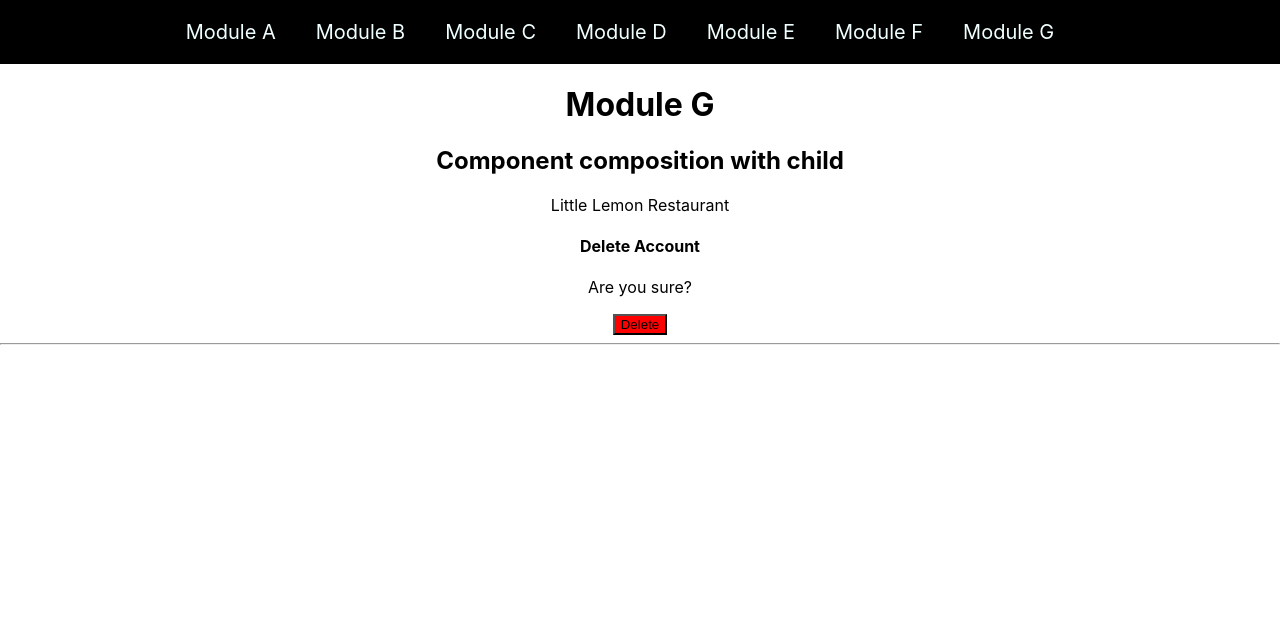
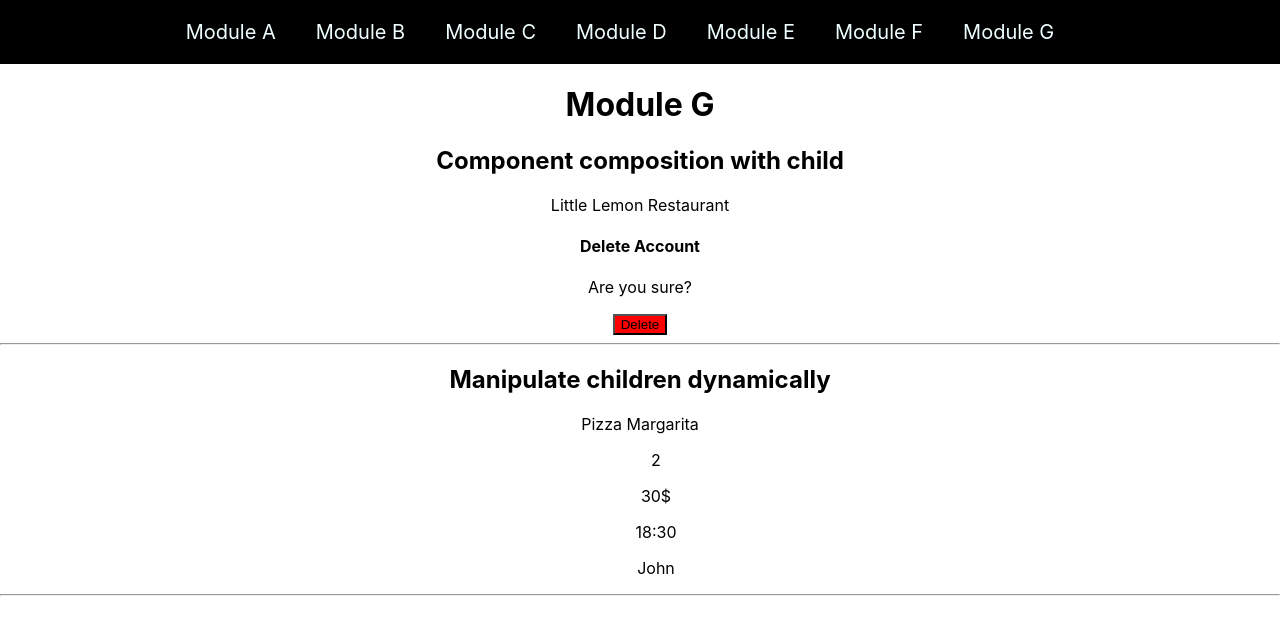
Before and after one commit to dwaxgio/meta-react-core, a React (Create React App) app: page /moduleg in a window 1280 px wide. Shown: the top 634 px of the page. Built offline with nearby package versions, Linux system fonts and the light colour scheme.

Commit message:
JSX Manipulating children dynamically in JSX

```diff
--- /dev/null
+++ b/src/components/ManipulateChildrenDynamically.js
@@ -0,0 +1,38 @@
+// import { cloneElement } from "react";
+// import { Children } from "react";
+import * as React from "react";
+
+const Row = ({ children, spacing }) => {
+  const childStyle = {
+    marginLeft: `${spacing}px`,
+  };
+
+  return (
+    <div className="Row">
+      {React.Children.map(children, (child, index) => {
+        return React.cloneElement(child, {
+          style: {
+            ...child.props.style,
+            ...(index > 0 ? childStyle : {}),
+          },
+        });
+      })}
+    </div>
+  );
+};
+
+const ManipulateChildrenDynamically = () => {
+  return (
+    <div>
+      <Row spacing={32}>
+        <p>Pizza Margarita</p>
+        <p>2</p>
+        <p>30$</p>
+        <p>18:30</p>
+        <p>John</p>
+      </Row>
+    </div>
+  );
+};
+
+export default ManipulateChildrenDynamically;
--- a/src/pages/ModuleG.js
+++ b/src/pages/ModuleG.js
@@ -1,4 +1,5 @@
 import ComponentCompositionWithChild from "../components/ComponentCompositionWithChild";
+import ManipulateChildrenDynamically from "../components/ManipulateChildrenDynamically";
 
 const ModuleG = () => {
   return (
@@ -8,6 +9,9 @@
       <h2>Component composition with child</h2>
       <ComponentCompositionWithChild />
       <hr />
+      <h2>Manipulate children dynamically</h2>
+      <ManipulateChildrenDynamically />
+      <hr />
     </>
   );
 };
```
